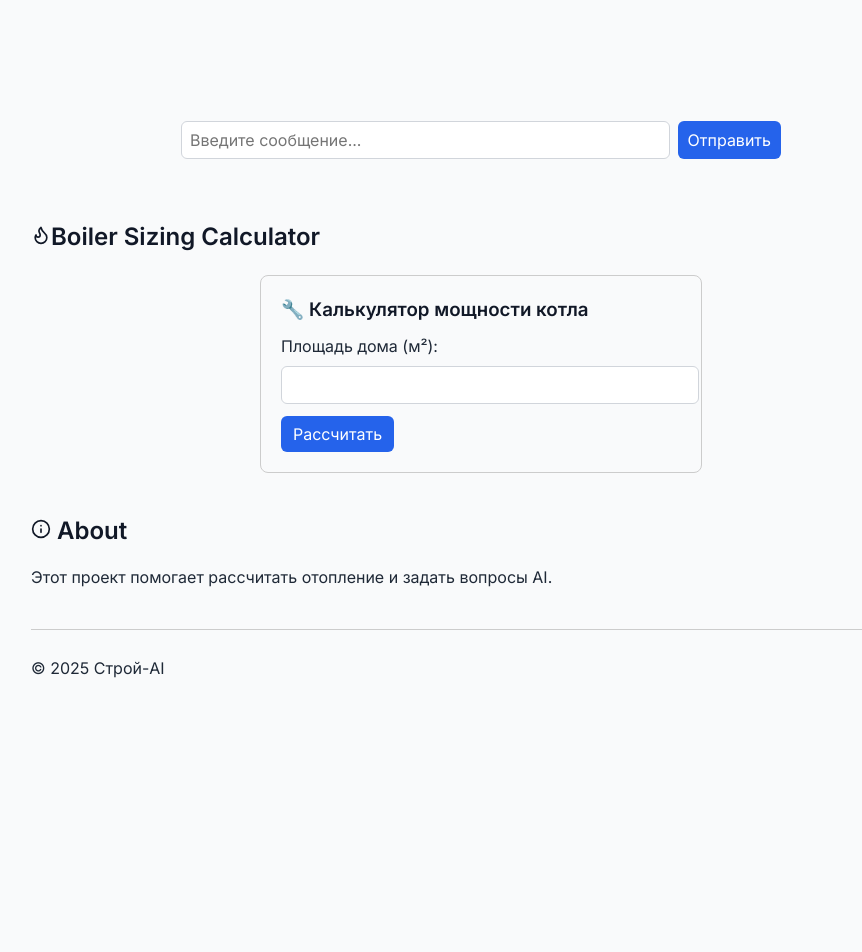
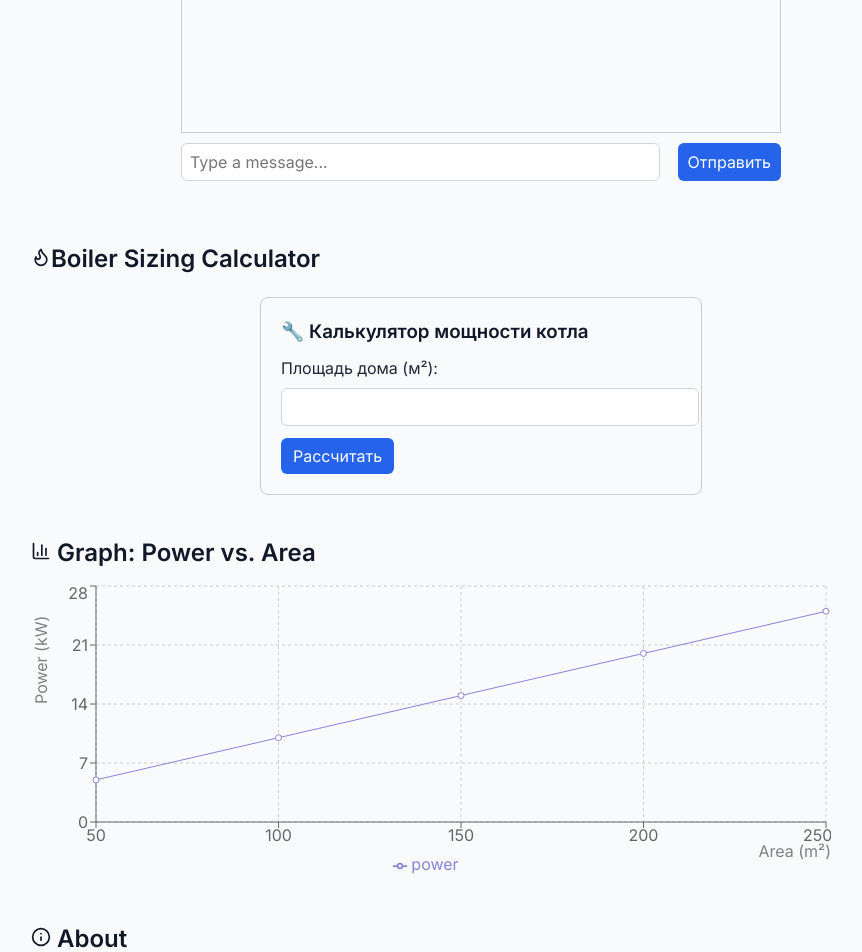
Before and after one commit to Alfaussa/ai-assistant, a Next.js app: page / in a window 1280 px wide. Shown: the part 260-1212 px from the top of the page, without its empty margins (159-1021 px from the left). Before the commit the page ends 976 px from the top, so only its background shows below. Built offline with nearby package versions, Linux system fonts and the light colour scheme.

Commit message:
added Graph component

```diff
--- a/app/page.js
+++ b/app/page.js
@@ -1,10 +1,8 @@
 
 import BoilerCalculator from '../components/BoilerCalculator';
 import Chat from '../components/Chat';
-import {
-  LineChart, Line, XAxis, YAxis, CartesianGrid, Tooltip, Legend
-} from "recharts";
 import { MessageCircle, Flame, BarChart3, Info } from "lucide-react";
+import Graph from '../components/Graph';
 
 
 export const metadata = {
@@ -12,13 +10,6 @@ export const metadata = {
   description: 'My page description',
 }
 export default function Home() {
- const data = [
-    { area: 50, power: 5 },
-    { area: 100, power: 10 },
-    { area: 150, power: 15 },
-    { area: 200, power: 20 },
-    { area: 250, power: 25 },
-  ];
 
 
 
@@ -53,11 +44,14 @@ export default function Home() {
          <Chat/>
         </section>
 
-        <section id="calc">
+              <section id="calc" style={{ marginBottom: "40px" }}>
           <h2><Flame size={20} />Boiler Sizing Calculator</h2>
           <BoilerCalculator/>
         </section>
-
+        <section id="chart">
+        <h2>  <BarChart3 size={20} /> Graph: Power vs. Area</h2>
+        <Graph/>
+      </section>
         <section id="about">
           <h2><Info size={20} /> About</h2>
           <p>Этот проект помогает рассчитать отопление и задать вопросы AI.</p>
--- a/components/Chat.js
+++ b/components/Chat.js
@@ -37,7 +37,7 @@ export default function Chat() {
   return (
     <div style={{ maxWidth: 600, margin: '0 auto', padding: 20 }}>
 
-      <div style={{ minHeight: 200, marginBottom: 10 }}>
+    <div style={{ border: "1px solid #ccc", minHeight: 200, padding: 10, marginBottom: 10 }}>
         {messages.map((msg, index) => (
           <div
             key={index}
@@ -48,17 +48,17 @@ export default function Chat() {
             </p>
           </div>
         ))}
-        {loading && <p><em>Печатает...</em></p>}
+        {loading && <p><em>Typing...</em></p>}
       </div>
 
-      <div style={{ display: 'flex', gap: 8 }}>
+      <div style={{ display: 'flex', gap: 8}}>
         <input
           type="text"
           value={input}
           onChange={(e) => setInput(e.target.value)}
           onKeyDown={(e) => e.key === 'Enter' && sendMessage()}
-          style={{ flex: 1, padding: 8 }}
-          placeholder="Введите сообщение..."
+          placeholder="Type a message..."
+          style={{ width: "80%", padding: 8, marginRight: 10 }}
         />
         <button onClick={sendMessage} disabled={loading}>
           Отправить
--- /dev/null
+++ b/components/Graph.js
@@ -0,0 +1,29 @@
+"use client"
+import {
+  LineChart, Line, XAxis, YAxis, CartesianGrid, Tooltip, Legend
+} from "recharts";
+
+export default function Graph(){
+ const data = [
+    { area: 50, power: 5 },
+    { area: 100, power: 10 },
+    { area: 150, power: 15 },
+    { area: 200, power: 20 },
+    { area: 250, power: 25 },
+  ];
+
+
+    return(
+<div>
+        <LineChart width={800} height={300} data={data}>
+          <CartesianGrid strokeDasharray="3 3" />
+          <XAxis dataKey="area" label={{ value: "Area (m²)", position: "insideBottomRight", offset: -5 }} />
+          <YAxis label={{ value: "Power (kW)", angle: -90, position: "insideLeft" }} />
+          <Tooltip />
+          <Legend />
+          <Line type="monotone" dataKey="power" stroke="#8884d8" />
+        </LineChart>
+
+      </div>
+      )
+}
```
